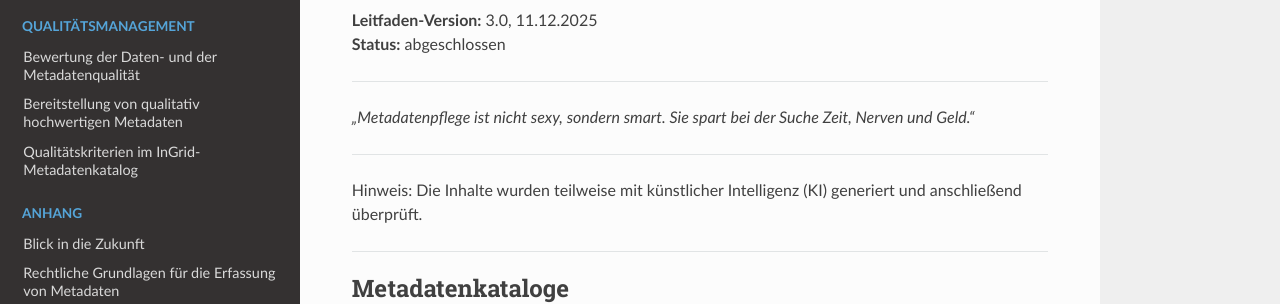
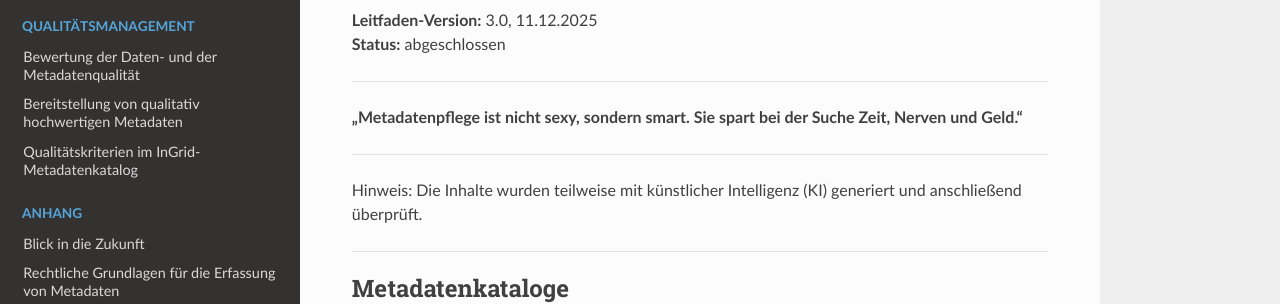
Before and after one commit to tomiwo/ingrid-mdk-st-high-quality-metadata, a Sphinx documentation site: the page built from docs/index.rst, in a window 1280 px wide. Shown: the part 381-685 px from the top of the page. Built offline with Sphinx 7.4.7 and the Read the Docs theme 3.1.0, drawn with Linux system fonts in a browser that asks for light colours.

```diff
--- a/docs/index.rst
+++ b/docs/index.rst
@@ -19,7 +19,7 @@ Qualitativ hochwertige Metadaten erfassen und pflegen - Hinweise für Metadatene
 
 ----------------------------------------------------------------------------------------------------------------
 
-*"Metadatenpflege ist nicht sexy, sondern smart. Sie spart bei der Suche Zeit, Nerven und Geld."*
+**"Metadatenpflege ist nicht sexy, sondern smart. Sie spart bei der Suche Zeit, Nerven und Geld."**
 
 ----------------------------------------------------------------------------------------------------------------
 
```
